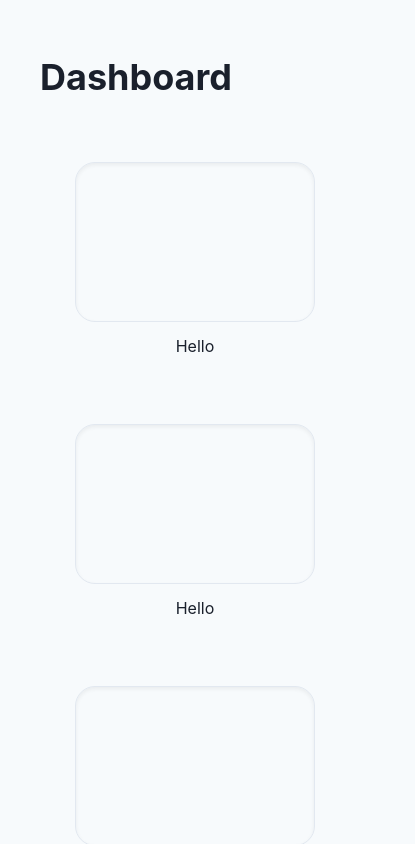
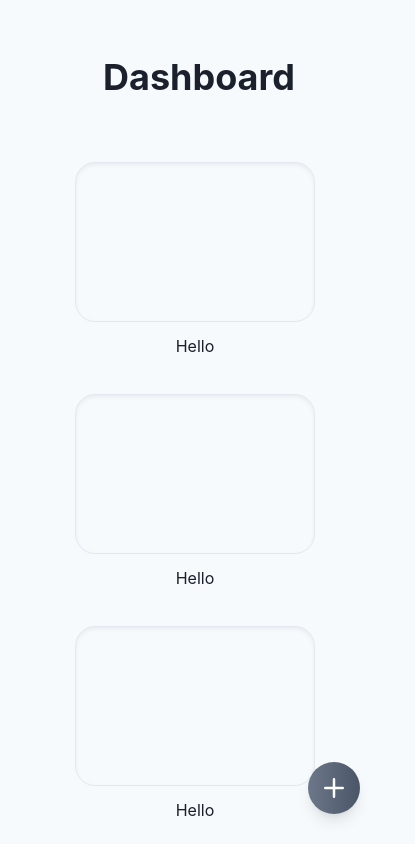
Before and after one commit to mukanov8/tukanflow, a React (Create React App) app: page /dashboard in a window 390 px wide. Shown: the top 844 px of the page, 415 px wide, since content can reach past the window. Built offline with nearby package versions, Linux system fonts and the light colour scheme.

Commit message:
refactor: use Grid responsively in Dashboard

```diff
--- a/src/pages/dashboard/Dashboard.js
+++ b/src/pages/dashboard/Dashboard.js
@@ -1,5 +1,5 @@
 import React from 'react';
-import { Box, Text, Center, Wrap, Flex, Circle } from '@chakra-ui/react';
+import { Box, Text, Center, Flex, Circle, Grid } from '@chakra-ui/react';
 import { AddIcon } from '@chakra-ui/icons';
 
 const Dashboard = ({ data }) => {
@@ -39,22 +39,51 @@ const Dashboard = ({ data }) => {
     ));
   return (
     <Center>
-      <Box w={1000} mt={50}>
-        <Text fontSize={36} fontWeight="bold" mb={50} pl={10}>
+      <Box my={50} justify="center">
+        <Text
+          fontSize={36}
+          fontWeight="bold"
+          mb={50}
+          pl="8px"
+          textAlign={['center', 'left']}
+        >
           Dashboard
         </Text>
-        <Wrap spacing="50px" shouldWrapChildren={true} justify="center">
+        <Grid
+          templateColumns={{
+            base: 'repeat(1, 0fr)',
+            md: 'repeat(2, 0fr)',
+            lg: 'repeat(3, 0fr)',
+          }}
+          gap="20px"
+        >
           {wrapItems()}
-        </Wrap>
-        <Flex justify="flex-end">
+        </Grid>
         <Circle
+          position="fixed"
+          right={{
+            base: '0',
+            md: '12px',
+            lg: '60px',
+          }}
+          bottom={{
+            base: '0',
+            md: '12px',
+            lg: '60px',
+          }}
           as="button"
           bgGradient="linear(to-r, #6C7789, #4A5568)"
-            w="80px"
-            h="80px"
+          w={{
+            base: '52px',
+            lg: '80px',
+          }}
+          h={{
+            base: '52px',
+            lg: '80px',
+          }}
           m={30}
           boxShadow="lg"
-            _hover={{ bg: 'gray.600', borderRadius: 40 }}
+          _hover={{ bg: 'gray.600' }}
           _active={{
             bg: '#dddfe2',
             transform: 'scale(0.98)',
@@ -63,7 +92,6 @@ const Dashboard = ({ data }) => {
         >
           <AddIcon color="white" fontSize={20} />
         </Circle>
-        </Flex>
       </Box>
     </Center>
   );
```
Lines whose indentation alone changed are shown as unchanged.
